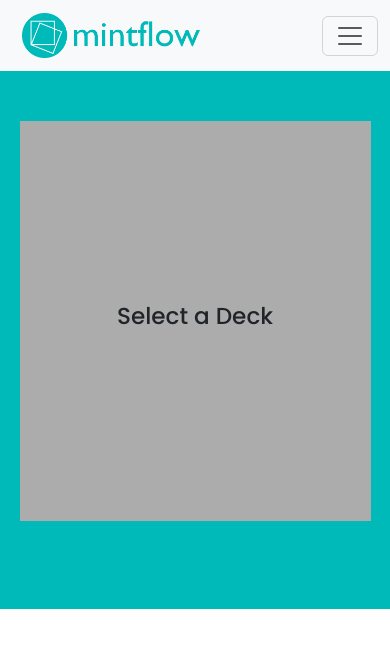
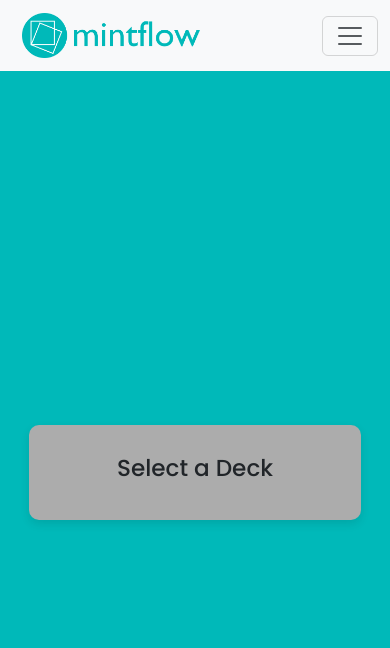
Before and after one commit to xbze3/MintFlow-Learn, a React (Vite) app in the folder mintflow/: page / in a window 390 px wide. Shown: the top 648 px of the page. Built offline with nearby package versions, Linux system fonts and the light colour scheme.

Commit message:
Add update for responsiveness

```diff
--- a/mintflow/src/components-css/Card.css
+++ b/mintflow/src/components-css/Card.css
@@ -1,15 +1,20 @@
 #card {
     background-color: rgb(172, 172, 172);
-    height: 400px;
-    width: 90vw;
+    height: auto;
+    width: 90%;
+    max-width: 800px;
     margin-top: 50px;
     font-family: "Poppins", serif;
+    padding: 20px;
+    border-radius: 10px;
+    box-shadow: 0px 4px 10px rgba(0, 0, 0, 0.1);
 }
 
 #carousel {
     height: 100%;
     width: 100%;
     display: flex;
+    flex-direction: column;
     text-align: center;
     align-items: center;
 }
@@ -19,20 +24,26 @@
 }
 
 #item {
-    height: 400px;
+    height: auto;
+    min-height: 400px;
+    width: 100%;
     perspective: 1000px;
 }
 
 #subitem {
     position: relative;
-    width: 800px;
-    height: 100%;
+    width: 90%;
+    max-width: 800px;
+    height: auto;
+    min-height: 400px;
     margin: auto;
     transition: transform 0.6s ease;
     transform-style: preserve-3d;
     background-color: white;
     display: flex;
     justify-content: center;
+    align-items: center;
+    padding: 20px;
 }
 
 #subitem.flipped {
@@ -41,13 +52,15 @@
 
 .card-side {
     position: absolute;
-    width: 90%;
+    width: 100%;
     height: 100%;
     backface-visibility: hidden;
     display: flex;
     justify-content: center;
     align-items: center;
     flex-direction: column;
+    text-align: center;
+    padding: 20px;
 }
 
 .card-front {
@@ -69,4 +82,41 @@
     display: flex;
     justify-content: center;
     align-items: center;
+    padding: 20px;
+    text-align: center;
 }
+
+@media (max-width: 768px) {
+    #card {
+        width: 95%;
+        margin-top: 30px;
+    }
+
+    #subitem {
+        width: 100%;
+        padding: 10px;
+    }
+
+    .card-side {
+        padding: 15px;
+    }
+}
+
+@media (max-width: 480px) {
+    #card {
+        padding: 10px;
+    }
+
+    #subitem {
+        min-height: 300px;
+    }
+
+    #item {
+        min-height: 300px;
+    }
+
+    .card-side {
+        font-size: 14px;
+        padding: 10px;
+    }
+}
--- a/mintflow/src/components-css/CardSection.css
+++ b/mintflow/src/components-css/CardSection.css
@@ -1,7 +1,11 @@
 #cardSection {
     background-color: rgb(0, 185, 185);
-    width: 100vw;
-    height: 538px;
+    width: 100%;
+    height: calc(100vh - 71px);
     display: flex;
     justify-content: center;
+    align-items: center;
+    flex-wrap: wrap;
+    padding: 20px;
+    box-sizing: border-box;
 }
```
